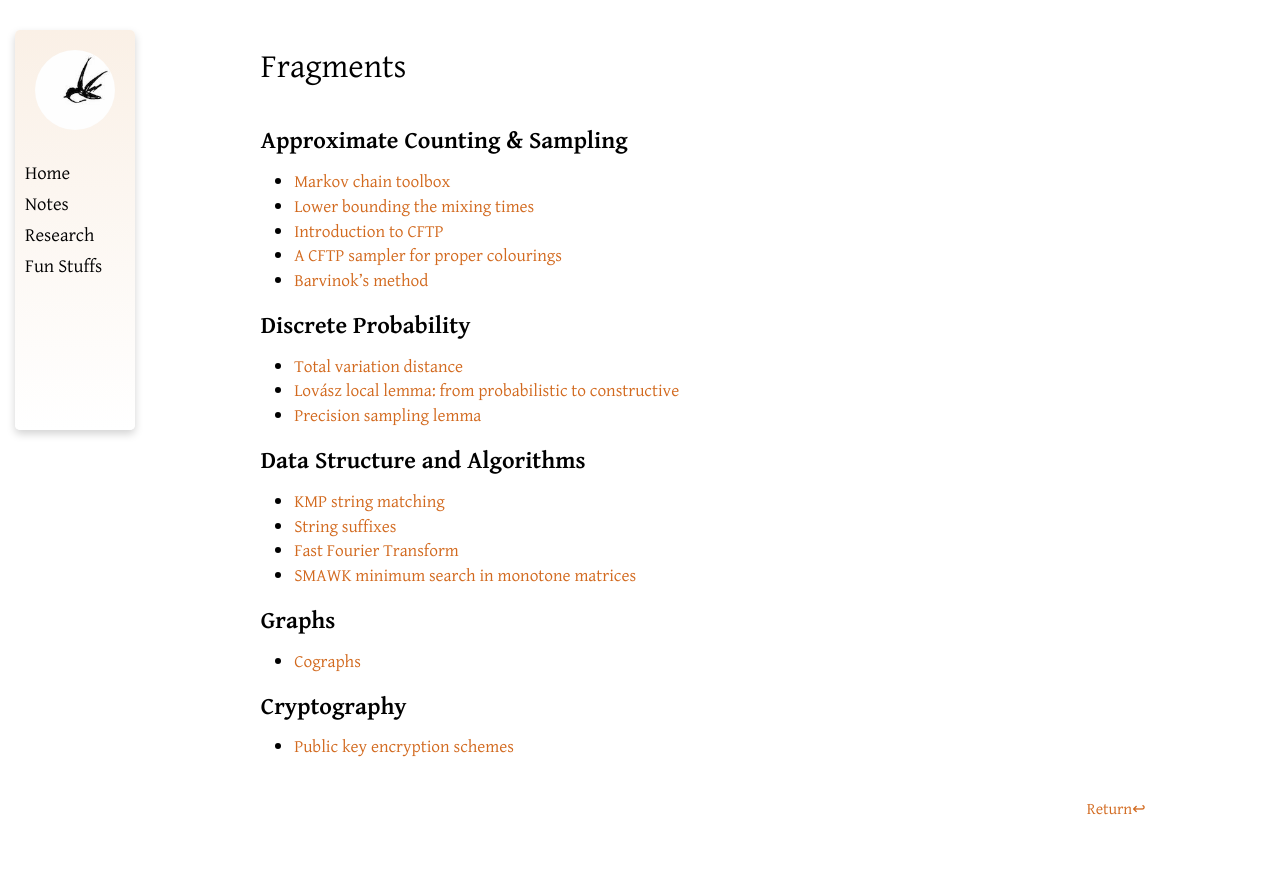
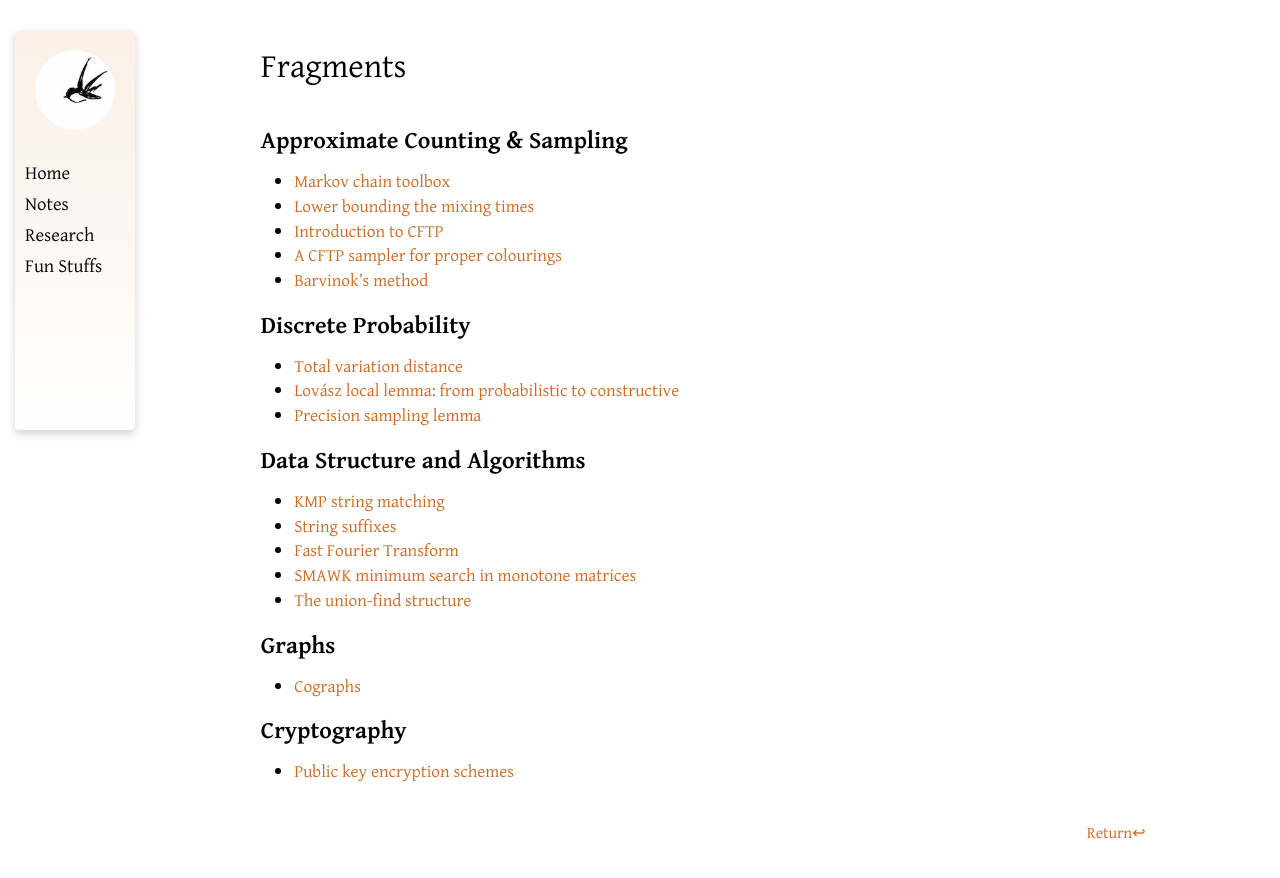
Before and after one commit to YanhengWang/yanhengwang.github.io, a Jekyll site: the page built from notes/fragments/index.md, in a window 1280 px wide. Shown: the top 878 px of the page. Built offline with Jekyll 4.4.1, drawn with Linux system fonts in a browser that asks for light colours.

Commit message:
update index

```diff
--- a/notes/fragments/index.md
+++ b/notes/fragments/index.md
@@ -24,6 +24,7 @@ about: "Short expositions on various topics. Fit for a rainy afternoon."
 - [String suffixes](./suffix-array.pdf)
 - [Fast Fourier Transform](./FFT.pdf)
 - [SMAWK minimum search in monotone matrices](./SMAWK.pdf)
+- [The union-find structure](./union-find.pdf)
 
 # Graphs
 
```
